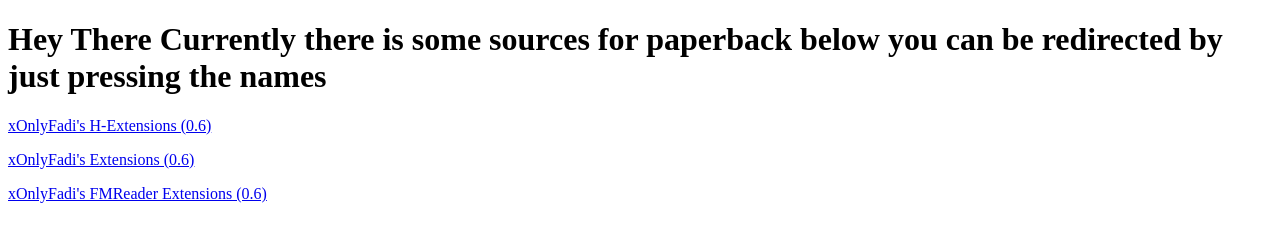
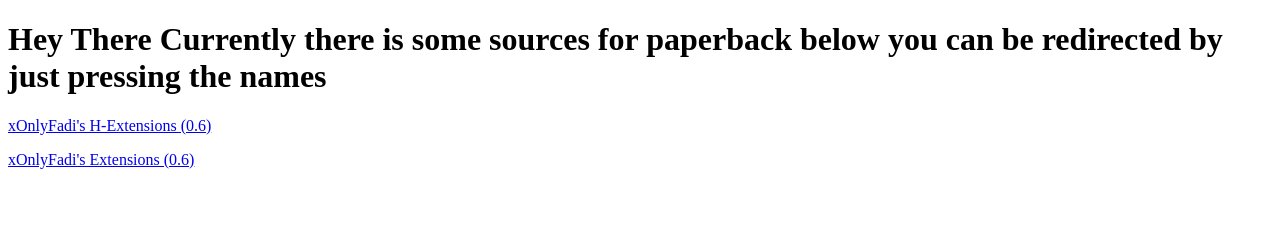
Before and after one commit to xOnlyFadi/xonlyfadi.github.io, a plain HTML site: page index.html in a window 1280 px wide. Drawn offline with Linux system fonts and the light colour scheme.

Commit message:
Update index.html

```diff
--- a/index.html
+++ b/index.html
@@ -5,7 +5,5 @@
 <h1>Hey There Currently there is some sources for paperback below you can be redirected by just pressing the names</h1>
 <p><a href="https://xonlyfadi.github.io/h-extensions/">xOnlyFadi's H-Extensions (0.6)</a></p>
  <p><a href="https://xonlyfadi.github.io/xonlyfadi-extensions/">xOnlyFadi's Extensions (0.6)</a></p>
-<p><a href="https://xonlyfadi.github.io/fmreader-extensions/">xOnlyFadi's FMReader Extensions (0.6)</a></p>
-
 </body>
 </html>
```
